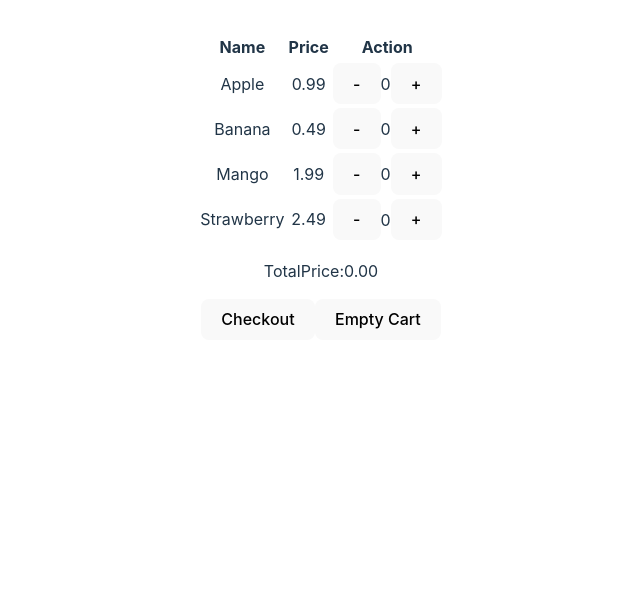
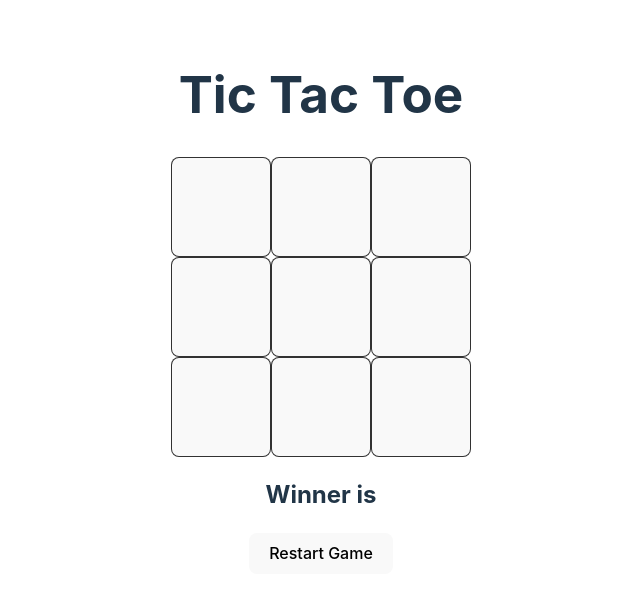
Before and after one commit to felixchen3674/react04292024, a React (Vite) app in the folder homework/react_homework/: page / in a window 1280 px wide. Shown: the top 598 px of the page, without its empty margins (319-959 px from the left). Built offline with nearby package versions, Linux system fonts and the light colour scheme.

Commit message:
tic tal toe game finished

```diff
--- a/homework/react_homework/src/App.tsx
+++ b/homework/react_homework/src/App.tsx
@@ -9,6 +9,7 @@ import FetchPosts from './day13/homework/FetchPosts';
 import Day13Play from './day13/notes';
 import SelectAllForm from './day14_practice/SelectAllForm';
 import ShoppingCart from './day14_practice/ShoppingCart';
+import TicTacToe from './day14_practice/TicTacToe';
 
 function App() {
   return (
@@ -22,7 +23,8 @@ function App() {
       {/* <CounterTimer /> */}
       {/* <FetchPostByTime /> */}
       {/* <SelectAllForm /> */}
-      <ShoppingCart />
+      {/* <ShoppingCart /> */}
+      <TicTacToe />
     </>
   );
 }
--- a/homework/react_homework/src/day14_practice/ShoppingCart/index.tsx
+++ b/homework/react_homework/src/day14_practice/ShoppingCart/index.tsx
@@ -14,10 +14,13 @@ interface Item {
   price: number;
   quantity: number;
 }
+// dont know how to implement async mock call
 
 export default function ShoppingCart() {
   const [items, setItems] = useState<Item[]>(
-    shoppingItems.map((item) => ({ ...item, quantity: 0 }))
+    shoppingItems.map((item) => {
+      return { ...item, quantity: 0 };
+    })
   );
 
   const handleIncrement = (id: number) => {
--- /dev/null
+++ b/homework/react_homework/src/day14_practice/TicTacToe/components/Board.css
@@ -0,0 +1,7 @@
+.board {
+  display: grid;
+  grid-template-columns: 100px 100px 100px;
+  grid-template-rows: 100px 100px 100px;
+  position: relative;
+  cursor: pointer;
+}
--- /dev/null
+++ b/homework/react_homework/src/day14_practice/TicTacToe/components/Board.tsx
@@ -0,0 +1,24 @@
+import React from 'react';
+import Cell from './Cell';
+import './Board.css';
+
+interface BoardProps {
+  cells: (string | null)[];
+  handleCellClick: (index: number) => void;
+}
+
+export default function Board({ cells, handleCellClick }: BoardProps) {
+  return (
+    <div className="board">
+      {cells.map((cell, index) => {
+        return (
+          <Cell
+            key={index}
+            cell={cell}
+            handleCellClick={() => handleCellClick(index)}
+          />
+        );
+      })}
+    </div>
+  );
+}
--- /dev/null
+++ b/homework/react_homework/src/day14_practice/TicTacToe/components/Cell.css
@@ -0,0 +1,6 @@
+.cell {
+  display: flex;
+  align-items: center;
+  justify-content: center;
+  border: 1px solid rgba(0, 0, 0, 0.8);
+}
--- /dev/null
+++ b/homework/react_homework/src/day14_practice/TicTacToe/components/Cell.tsx
@@ -0,0 +1,15 @@
+import React from 'react';
+import './Cell.css';
+
+interface CellProps {
+  cell: string | null;
+  handleCellClick: () => void;
+}
+
+export default function Cell({ cell, handleCellClick }: CellProps) {
+  return (
+    <button className="cell" onClick={handleCellClick}>
+      {cell}
+    </button>
+  );
+}
--- a/homework/react_homework/src/day14_practice/TicTacToe/index.tsx
+++ b/homework/react_homework/src/day14_practice/TicTacToe/index.tsx
@@ -1,7 +1,69 @@
-import React from 'react'
+import React, { useEffect, useState } from 'react';
+import Board from './components/Board';
 
-export default function TicTacToe() {
+type Cell = 'X' | 'O' | null;
+type Player = 'X' | 'O';
+
+const winningArrays = [
+  [0, 1, 2],
+  [3, 4, 5],
+  [6, 7, 8],
+  [0, 3, 6],
+  [1, 4, 7],
+  [2, 5, 8],
+  [0, 4, 8],
+  [2, 4, 6],
+];
+export default function TicTacToe(): React.FC {
+  const [cells, setCells] = useState<Cell[]>(Array(9).fill(null));
+  const [currentPlayer, setCurrentPlayer] = useState<Player>('X');
+  const [winner, setWinner] = useState<Player | null>(null);
+
+  const handleCellClick = (index: number) => {
+    // console.log(index);
+    if (cells[index] !== null) {
+      return;
+    }
+    const newCells = [...cells];
+    newCells[index] = currentPlayer;
+    setCells(newCells);
+    if (currentPlayer === 'X') {
+      setCurrentPlayer('O');
+    } else {
+      setCurrentPlayer('X');
+    }
+  };
+  const checkWinner = (cells: Cell[]) => {
+    for (const winningArray of winningArrays) {
+      const cellValue1 = cells[winningArray[0]];
+      const cellValue2 = cells[winningArray[1]];
+      const cellValue3 = cells[winningArray[2]];
+      if (
+        cellValue1 !== null &&
+        cellValue1 === cellValue2 &&
+        cellValue1 === cellValue3
+      ) {
+        setWinner(cellValue1);
+      }
+    }
+  };
+
+  const handleRestart = () => {
+    setCells(Array(9).fill(null));
+    setCurrentPlayer('X');
+    setWinner(null);
+  };
+
+  useEffect(() => {
+    checkWinner(cells);
+  }, [cells]);
+
   return (
-    <div>TicTacToe</div>
-  )
+    <div>
+      <h1>Tic Tac Toe</h1>
+      <Board cells={cells} handleCellClick={handleCellClick} />
+      <h2>Winner is {winner}</h2>
+      <button onClick={handleRestart}>Restart Game</button>
+    </div>
+  );
 }
```
